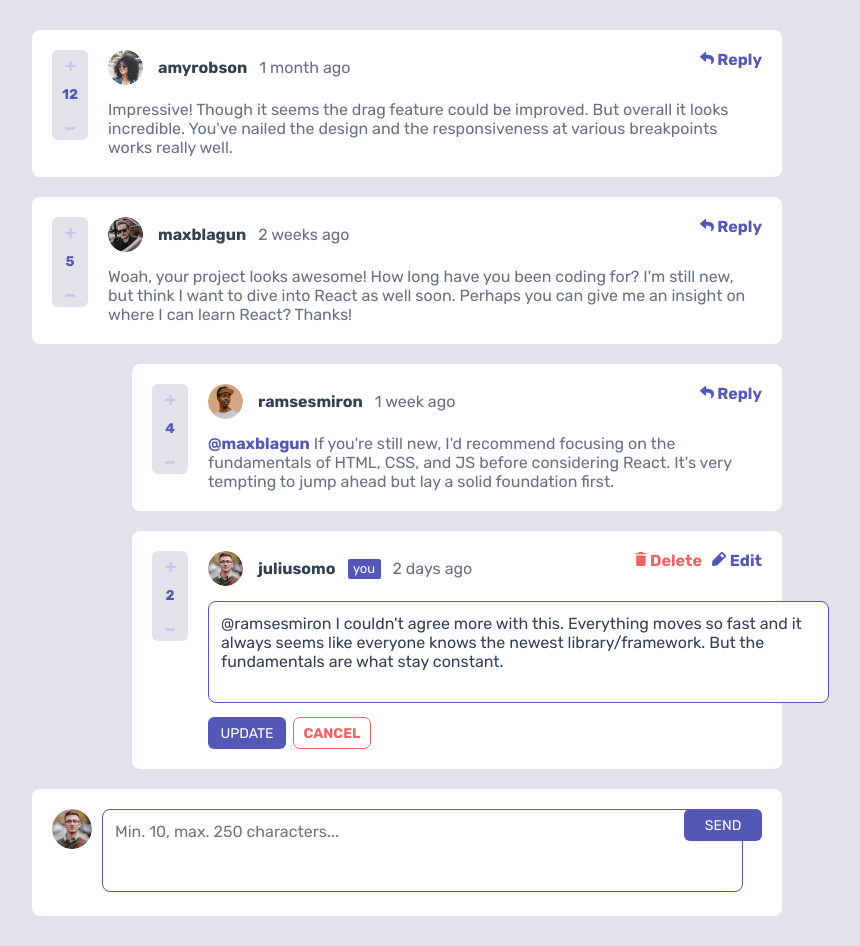
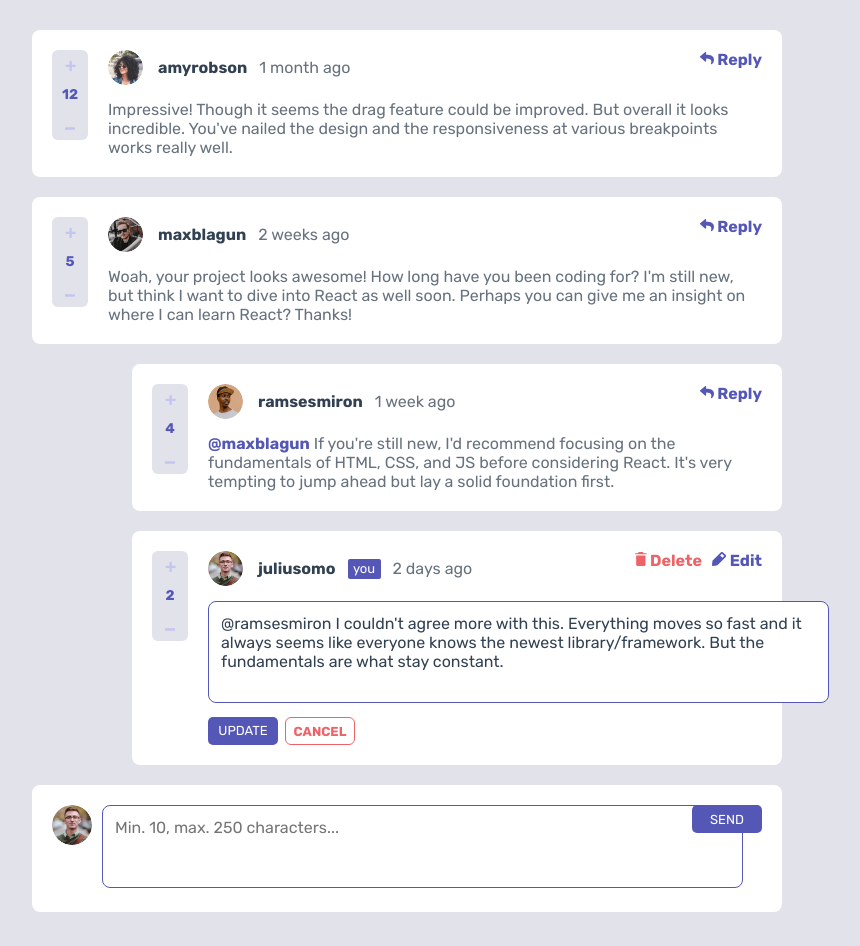
Before and after one commit to Gabocz/interactive_comments_section, a React (Create React App) app: page / in a window 1280 px wide. Both pictures are taken after a click on the element "Edit". Shown: the whole page, without its empty margins (233-1093 px from the left). Built offline with nearby package versions, Linux system fonts and the light colour scheme.

Commit message:
trying to fix buttons

```diff
--- a/src/index.css
+++ b/src/index.css
@@ -200,9 +200,9 @@ body {
   text-align: center;
   width: 48px;
   height: 16px;
-  padding: 8px 15px;
-  border-radius: 6px;
-  font-size: 14px;
+  padding: 6px 11px;
+  border-radius: 5px;
+  font-size: 13px;
 }
 
 .button.active:hover {
@@ -229,9 +229,10 @@ body {
   color: var(--softRed);
   font-weight: 900;
   outline: 1px solid var(--softRed);
-  padding: 7px 14px ;
+  padding: 5px 10px ;
   display: flex;
   justify-content: center;
+  align-items: center;
 }
 
 
@@ -239,6 +240,7 @@ body {
   display: flex;
   flex-direction: column;
   margin-left: 18px;
+  margin-right: 18px;
 }
 
 .btnContainer.edit {
```
